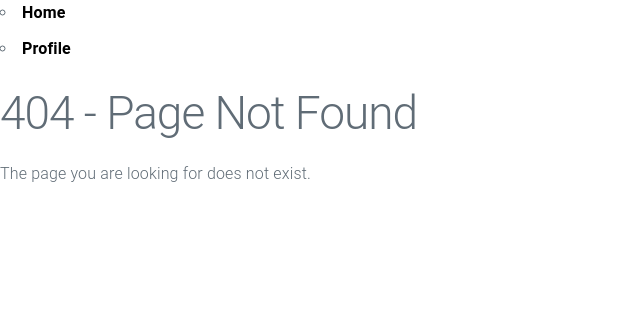
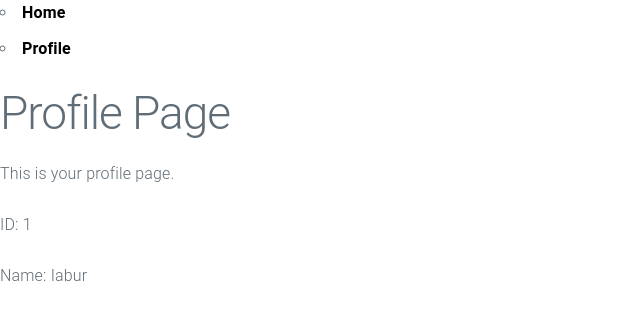
Before and after one commit to iabur/react-learning, a React (Vite) app: page /#/profile/1/Iabur in a window 1280 px wide. Before the commit this address had no page. Shown: the top 320 px of the page, without its empty margins (0-640 px from the left). Built offline with nearby package versions, Linux system fonts and the light colour scheme.

Commit message:
Update ProfilePage routing to accept dynamic parameters and modify Menu component for direct navigation to profile with specific ID and name.

```diff
--- a/src/App.jsx
+++ b/src/App.jsx
@@ -8,7 +8,7 @@ const App = () => {
         <HashRouter>
           <Routes>
             <Route path="/" element={<HomePage />} />
-            <Route path="/profile" element={<ProfilePage />} />
+            <Route path="/profile/:id/:name" element={<ProfilePage />} />
             <Route path="*" element={<NotFoundPage />} />
         </Routes>
       </HashRouter>
--- a/src/component/Menu.jsx
+++ b/src/component/Menu.jsx
@@ -6,7 +6,7 @@ const Menu = () => {
         <div>
             <ul>
                 <li><NavLink to="/" className={({ isActive }) => isActive ? 'active-link' : 'pending-link'}>Home</NavLink></li>
-                <li><NavLink to="/profile" className={({ isActive }) => isActive ? 'active-link' : 'pending-link'} >Profile</NavLink></li>
+                <li><NavLink to="/profile/1/Iabur" className={({ isActive }) => isActive ? 'active-link' : 'pending-link'} >Profile</NavLink></li>
             </ul>
         </div>
     );
--- a/src/pages/ProfilePage.jsx
+++ b/src/pages/ProfilePage.jsx
@@ -1,11 +1,15 @@
 import React from 'react';
 import Menu from '../component/Menu';
+import { useParams } from 'react-router-dom';
 const ProfilePage = () => {
+ const {id, name} = useParams();
   return (
     <div>
         <Menu />
       <h1>Profile Page</h1>
       <p>This is your profile page.</p>
+      <p>ID: {id}</p>
+      <p>Name: {name}</p>
     </div>
   );
 };
```
